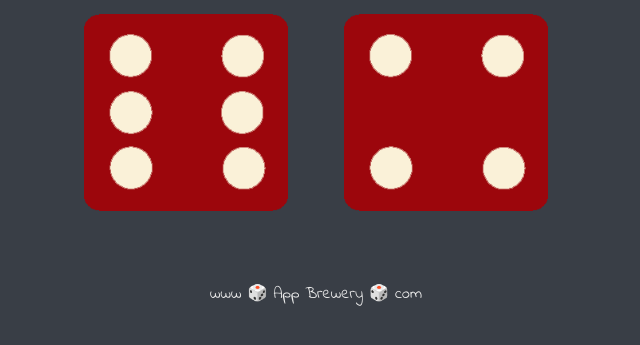
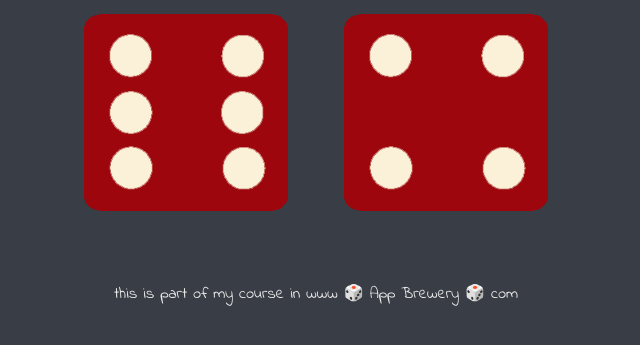
Before and after one commit to ozy-ahmad/learn-DOM-dice-game-udemy, a plain HTML site: page index.html in a window 1280 px wide. Shown: the part 331-676 px from the top of the page, without its empty margins (324-964 px from the left). Drawn offline with Linux system fonts and the light colour scheme.

Commit message:
edit footer

```diff
--- a/index.html
+++ b/index.html
@@ -29,6 +29,6 @@
   </body>
 
   <footer>
-    www 🎲 App Brewery 🎲 com
+    this is part of my course in www 🎲 App Brewery 🎲 com
   </footer>
 </html>
```
